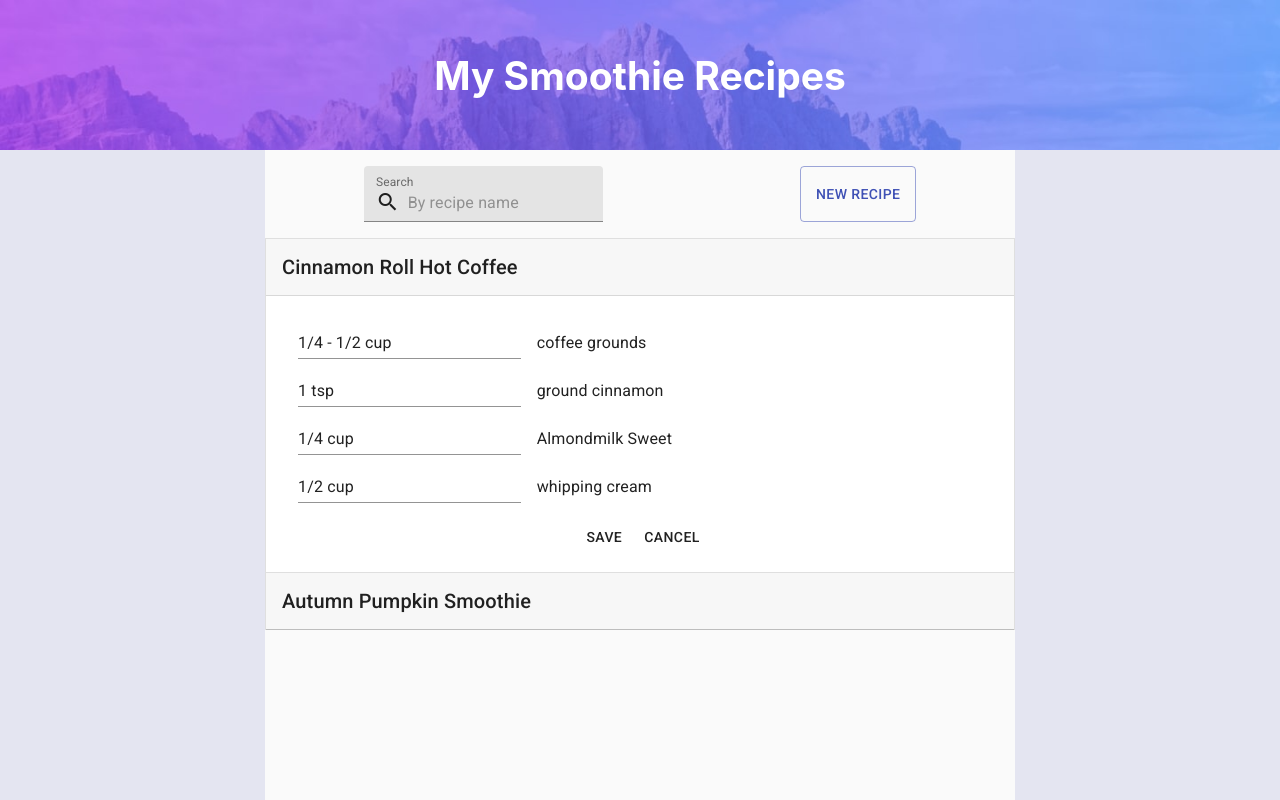
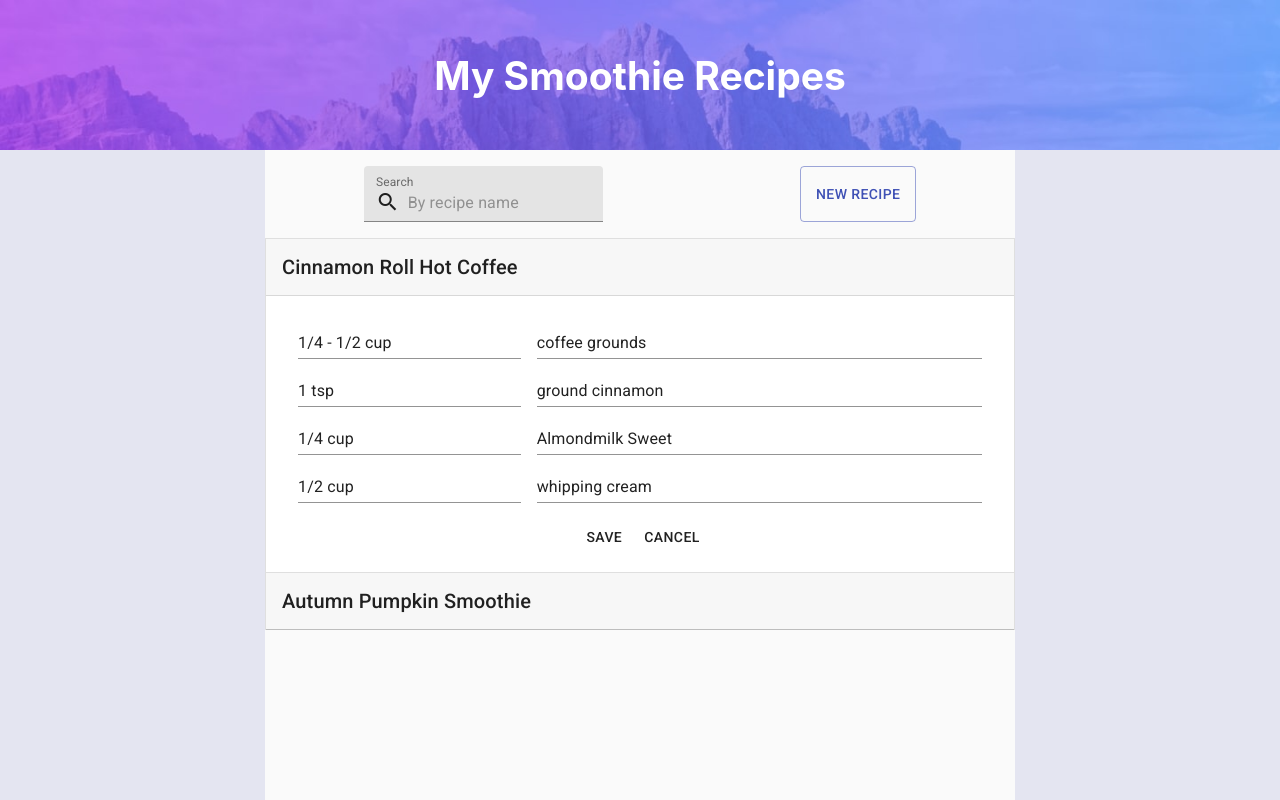
Before and after one commit to JGitHub01/smoothie-recipes-app, a React (Create React App) app: page / in a window 1280 px wide. Both pictures are taken after a click on the button "EDIT". Built offline with nearby package versions, Linux system fonts and the light colour scheme.

Commit message:
feat: 🎸 add ingredient name edit

```diff
--- a/src/view/recipes-list/RecipeCard.tsx
+++ b/src/view/recipes-list/RecipeCard.tsx
@@ -121,8 +121,14 @@ export function RecipeCard(props: IRecipeCardProps) {
           {ingredients?.map(({ name, quantity }, ingredientIdx) => (
             <ListItem key={ingredientIdx} className={classes.ingredient}>
               {mode === "display" ? (
-                <Typography className={classes.quantity}>{quantity}</Typography>
+                <>
+                  <Typography className={classes.quantity}>
+                    {quantity}
+                  </Typography>
+                  <Typography className={classes.name}>{name}</Typography>
+                </>
               ) : (
+                <>
                   <TextField
                     className={classes.quantity}
                     variant="standard"
@@ -141,8 +147,26 @@ export function RecipeCard(props: IRecipeCardProps) {
                       });
                     }}
                   />
+                  <TextField
+                    className={classes.name}
+                    variant="standard"
+                    placeholder="Ingredient"
+                    value={name}
+                    onChange={(e) => {
+                      setRecipe({
+                        ...recipe,
+                        ingredients: ingredients.map(
+                          ({ name, quantity }, idx) => {
+                            return idx === ingredientIdx
+                              ? { name: e.target.value, quantity }
+                              : { name, quantity };
+                          },
+                        ),
+                      });
+                    }}
+                  />
+                </>
               )}
-              <Typography className={classes.name}>{name}</Typography>
             </ListItem>
           ))}
         </List>
```
Lines whose indentation alone changed are shown as unchanged.
